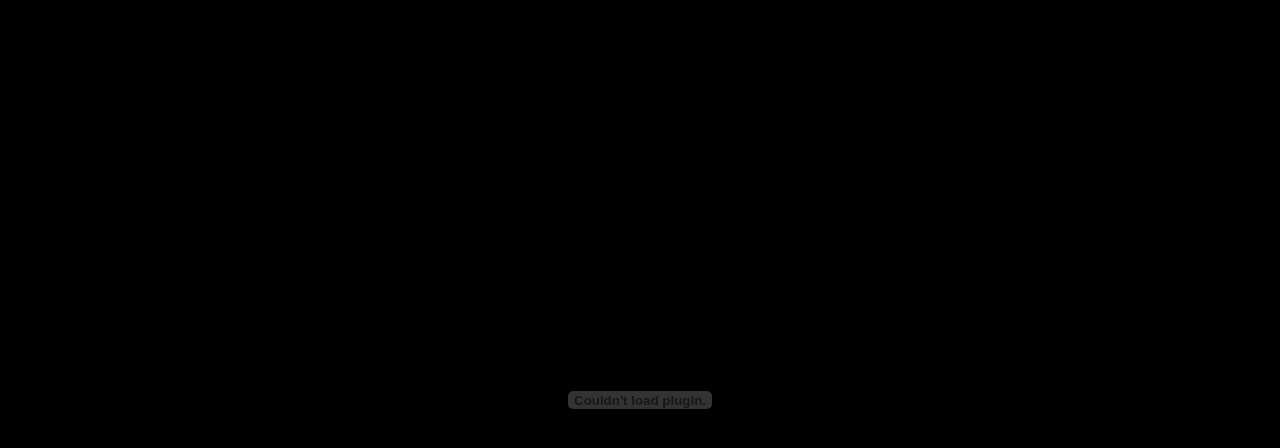
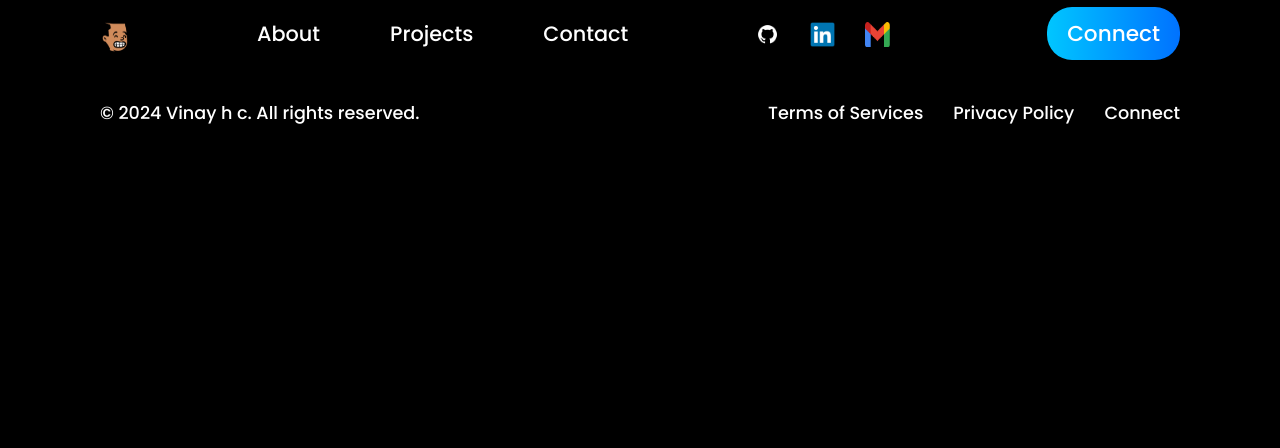
Before and after one commit to Vinay-webDev/React-portfolio1, a React (Vite) app: page /resume in a window 1280 px wide. Shown: the top 448 px of the page. Built offline with nearby package versions, Linux system fonts and the light colour scheme; a web font is replaced by a local one.

Commit message:
/resume ===>>> /vinayhc.pdf

```diff
--- a/src/App.jsx
+++ b/src/App.jsx
@@ -19,9 +19,9 @@ function Main() {
 
   return (
     <div>
-      {location.pathname !== '/resume' && <Navbar />}
+      {location.pathname !== '/vinayhc.pdf' && <Navbar />}
       <Routes>
-        <Route path="/resume" element={<ResumePage />} />
+        <Route path="/vinayhc.pdf" element={<ResumePage />} />
         <Route
           path="/"
           element={
@@ -34,7 +34,7 @@ function Main() {
           }
         />
       </Routes>
-      {location.pathname !== '/resume' && <Footer />}
+      {location.pathname !== '/vinayhc.pdf' && <Footer />}
     </div>
   );
 }
--- a/src/components/Hero/Hero.jsx
+++ b/src/components/Hero/Hero.jsx
@@ -4,7 +4,7 @@ import AnchorLink from 'react-anchor-link-smooth-scroll';
 import SimpleTypewriterText from '../TextEffects/SimpleTypewriterText.jsx';
 
 const Hero = () => {
-  const resumeURL = '/resume';
+  const resumeURL = '/vinayhc.pdf';
 
   return (
     <div id="home" className="hero">
```
